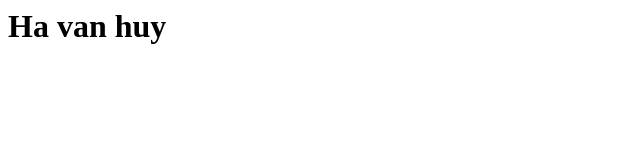
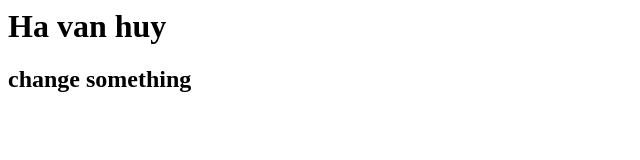
Before and after one commit to havanhuyhc/day-, a plain HTML site: page index.html in a window 1280 px wide. Shown: the whole page, without its empty margins (0-640 px from the left). Drawn offline with Linux system fonts and the light colour scheme.

Commit message:
Update index.html

```diff
--- a/index.html
+++ b/index.html
@@ -1 +1,2 @@
 <h1>Ha van huy</h1>
+<h2> change something</h2>
```
